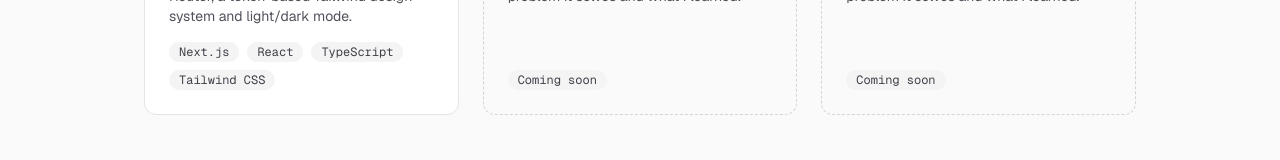
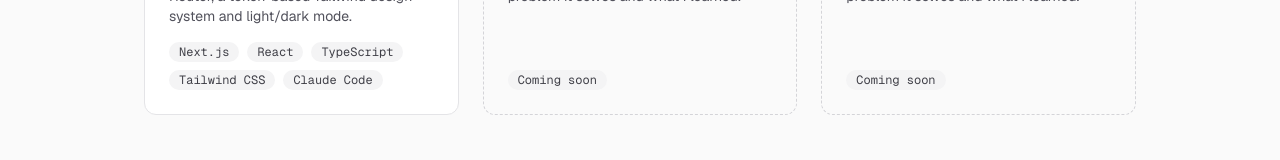
Before and after one commit to jonnef/portfolio, a Next.js app: page / in a window 1280 px wide. Shown: the part 936-1096 px from the top of the page. Built offline with nearby package versions, Linux system fonts and the light colour scheme.

Commit message:
Add Claude Code tag to portfolio project
Co-Authored-By: Claude Opus 5.5 <noreply@anthropic.com>
Claude-Session: https://claude.ai/code/session_01AG9wsGacg3stZ2PtiFL1RS

```diff
--- a/src/app/data/projects.ts
+++ b/src/app/data/projects.ts
@@ -11,7 +11,7 @@ export const projects: Project[] = [
     title: "Portfolio Website",
     description:
       "This site. Built with the Next.js App Router, a token-based Tailwind design system and light/dark mode.",
-    tags: ["Next.js", "React", "TypeScript", "Tailwind CSS"],
+    tags: ["Next.js", "React", "TypeScript", "Tailwind CSS", "Claude Code"],
     image: "/projects/portfolio.png",
   },
   // TODO: Platzhalter durch echte Projekte ersetzen
```
